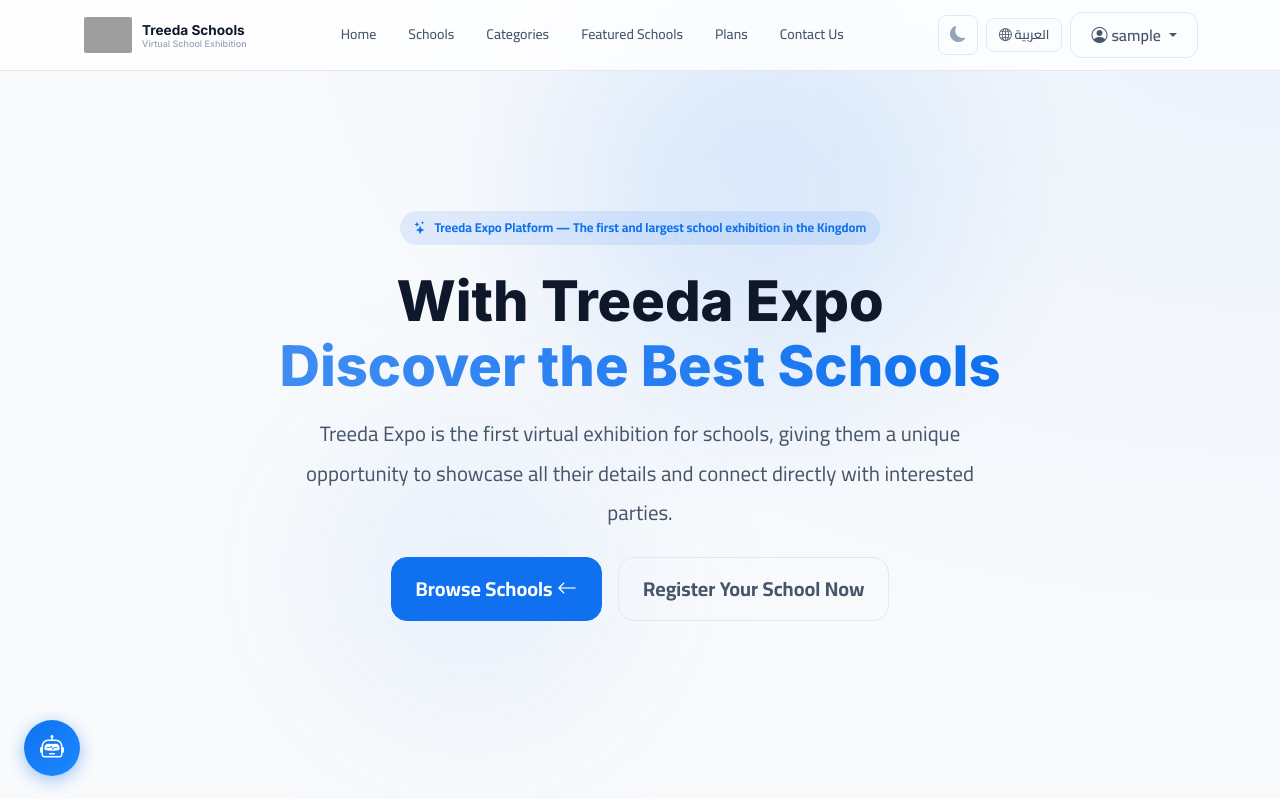
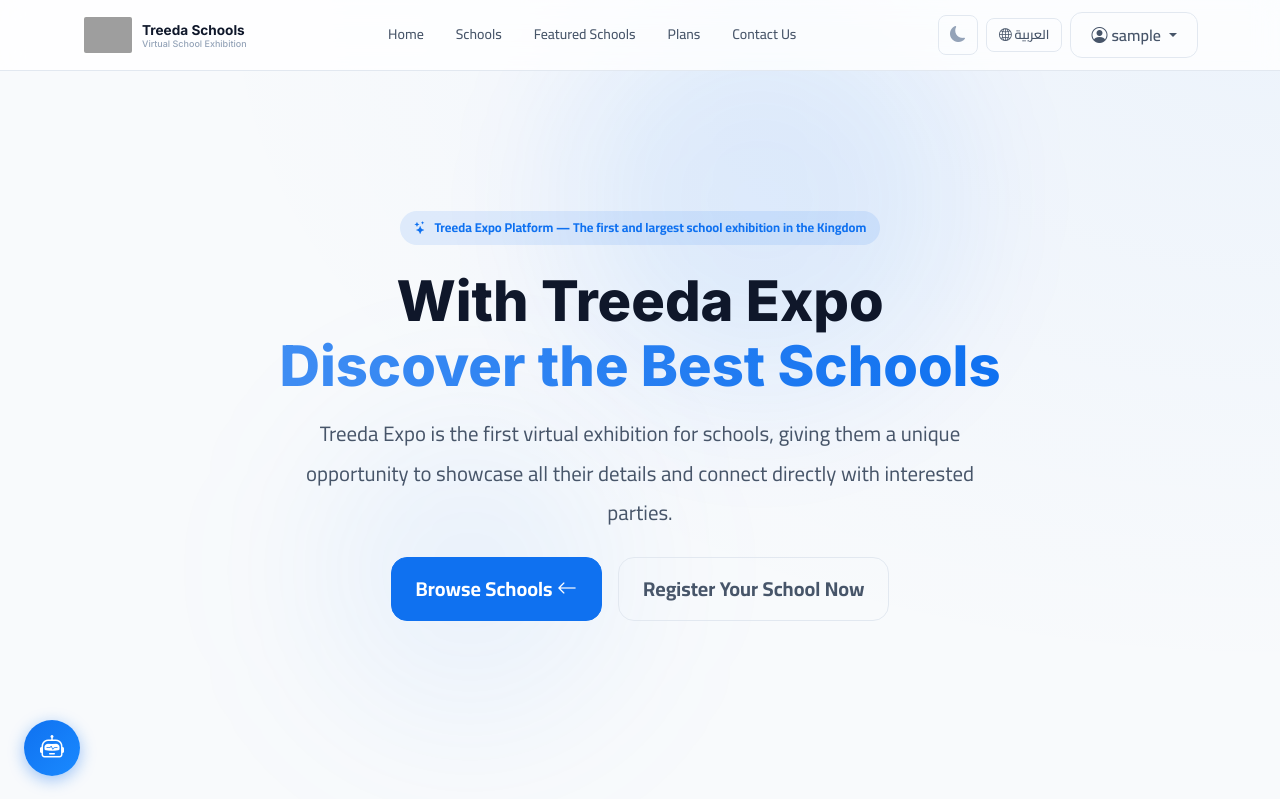
Before and after one commit to Mohammed-hani69/treeda-schools, a Flask app: page / in a window 1280 px wide. Shown: the top 799 px of the page. Run offline with Flask 3, Linux system fonts and the light colour scheme; the visitor is signed in with stand-in values (Sample User, id 1); data comes from the database, SQL or seed files in the repository; data that the repository does not hold is empty; some libraries are stand-ins or nearby versions; grey boxes are pictures that could not be loaded.

Commit message:
second commit-28

```diff
--- a/app/templates/layouts/base.html
+++ b/app/templates/layouts/base.html
@@ -37,9 +37,8 @@
                     {% if current_user.is_authenticated and current_user.is_parent() %}
                     <a class="nav-link" href="{{ url_for('parent.schools') }}">{{ _('nav.schools') }}</a>
                     {% endif %}
-                    <a class="nav-link" href="{{ url_for('main.index') }}#categories">{{ _('nav.categories') }}</a>
                     <a class="nav-link" href="{{ url_for('main.index') }}#featured-schools">{{ _('nav.featured_schools') }}</a>
-                    <a class="nav-link" href="{{ url_for('main.plans') }}">{{ _('nav.pricing') }}</a>
+                    <a class="nav-link" href="/pricing">{{ _('nav.pricing') }}</a>
                     <a class="nav-link" href="#footer">{{ _('nav.contact_us') }}</a>
                 </div>
 
@@ -95,9 +94,8 @@
                     {% if current_user.is_authenticated and current_user.is_parent() %}
                     <a class="nav-link" href="{{ url_for('parent.schools') }}">{{ _('nav.schools') }}</a>
                     {% endif %}
-                    <a class="nav-link" href="{{ url_for('main.index') }}#categories">{{ _('nav.categories') }}</a>
                     <a class="nav-link" href="{{ url_for('main.index') }}#featured-schools">{{ _('nav.featured_schools') }}</a>
-                    <a class="nav-link" href="{{ url_for('main.plans') }}">{{ _('nav.pricing') }}</a>
+                    <a class="nav-link" href="/pricing">{{ _('nav.pricing') }}</a>
                     <a class="nav-link" href="#footer">{{ _('nav.contact_us') }}</a>
                     <hr style="border-color:var(--border);margin:0.5rem 0;">
                     {% if current_user.is_authenticated %}
@@ -158,7 +156,7 @@
                     <h5>{{ _('footer.quick_links') }}</h5>
                     <ul class="footer-links">
                         <li><a href="{{ url_for('main.index') }}">{{ _('footer.home') }}</a></li>
-                        <li><a href="{{ url_for('main.plans') }}">{{ _('nav.pricing') }}</a></li>
+                        <li><a href="/pricing">{{ _('nav.pricing') }}</a></li>
                         <li><a href="{{ url_for('main.about') }}">{{ _('footer.about') }}</a></li>
                         <li><a href="{{ url_for('main.contact') }}">{{ _('footer.contact') }}</a></li>
                     </ul>
--- a/app/templates/main/category.html
+++ b/app/templates/main/category.html
@@ -44,7 +44,7 @@
         </style>
         <div class="row g-4">
             {% for school in schools %}
-            <div class="col-lg-4 col-md-6">
+            <div class="col-12">
                 <a href="{{ url_for('main.school_detail', slug=school.slug) }}" class="category-school-card">
                     <img class="card-img" src="{{ url_for('static', filename='uploads/schools/' + school.image) if school.image else url_for('static', filename='uploads/schools/' + school.cover) if school.cover else 'https://placehold.co/600x400/0F71F0/white?text=School' }}" alt="{{ school.name }}" loading="lazy">
                     <div class="card-body">
```
